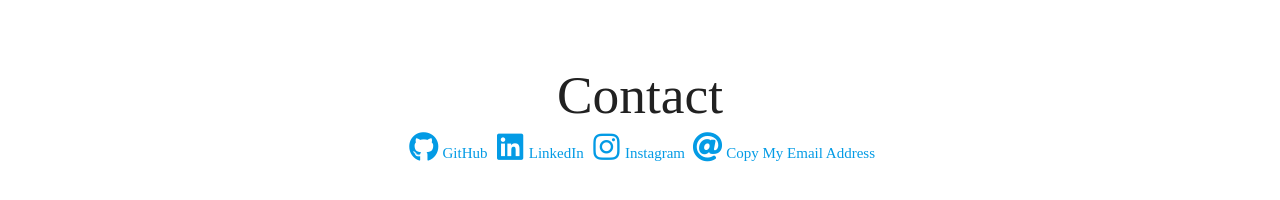
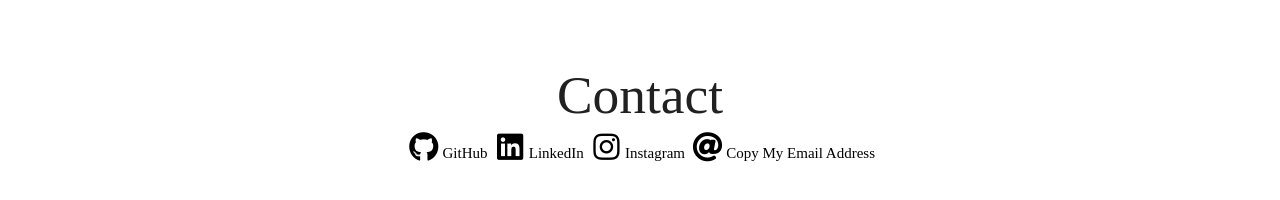
Before and after one commit to kylecom2000/Bootstrap-Portfolio, a website: page index.html in a window 1280 px wide. Shown: the part 2362-2562 px from the top of the page. Drawn offline with nearby package versions, Linux system fonts and the light colour scheme.

Commit message:
css stuff

```diff
--- a/index.html
+++ b/index.html
@@ -52,7 +52,7 @@
         <div class="containter" >
             <div class="row" id="top-bar">
                 <div class="col s3">
-                    <a href="#" data-target="slide-out" class="sidenav-trigger" id="MyMenu"><i class="medium material-icons black-text">menu</i></a>
+                    <a href="#" data-target="slide-out" class="sidenav-trigger" id="MyMenu"><i class="large material-icons black-text">menu</i></a>
                 </div>
                 <div class="col s6">
                     <h1 href="#">Kyle Bauer</h1>
@@ -217,10 +217,10 @@
             <div class="section white center">
                 <h2 class="header center">Contact</h2>
                 <br>
-                <a class="waves-effect" href="https://github.com/kylecom2000" target="_blank"><i class="fab fa-github fa-2x fa-fw"></i>GitHub</a>
-                <a class="waves-effect" href="https://www.linkedin.com/in/kyle-bauer-5a224529" target="_blank"><i class="fab fa-linkedin fa-2x fa-fw"></i>LinkedIn</a>
-                <a class="waves-effect" href="https://www.instagram.com/kylecom2000/" target="_blank"><i class="fab fa-instagram fa-2x fa-fw"></i>Instagram</a>
-                <a class="waves-effect email-address"><i class="fas fa-at fa-2x fa-fw"></i>Copy My Email Address</a>
+                <a class="waves-effect black-text" href="https://github.com/kylecom2000" target="_blank"><i class="fab fa-github fa-2x fa-fw"></i>GitHub</a>
+                <a class="waves-effect black-text" href="https://www.linkedin.com/in/kyle-bauer-5a224529" target="_blank"><i class="fab fa-linkedin fa-2x fa-fw"></i>LinkedIn</a>
+                <a class="waves-effect black-text" href="https://www.instagram.com/kylecom2000/" target="_blank"><i class="fab fa-instagram fa-2x fa-fw"></i>Instagram</a>
+                <a class="waves-effect black-text email-address"><i class="fas fa-at fa-2x fa-fw"></i>Copy My Email Address</a>
                 <br>
                 <br>
                 <br>
```
